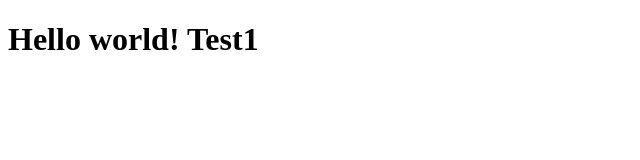
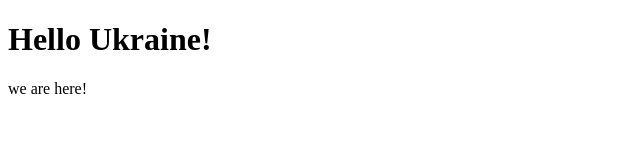
Before and after one commit to Benzodiazepinexes/test_repository, a plain HTML site: page index.html in a window 1280 px wide. Shown: the whole page, without its empty margins (0-640 px from the left). Drawn offline with Linux system fonts and the light colour scheme.

Commit message:
test-branch

```diff
--- a/index.html
+++ b/index.html
@@ -7,6 +7,7 @@
     <title>Document</title>
 </head>
 <body>
-<h1>Hello world! Test1</h1>
+<h1>Hello Ukraine!</h1>
+<p>we are here!</p>
 </body>
 </html>
```
